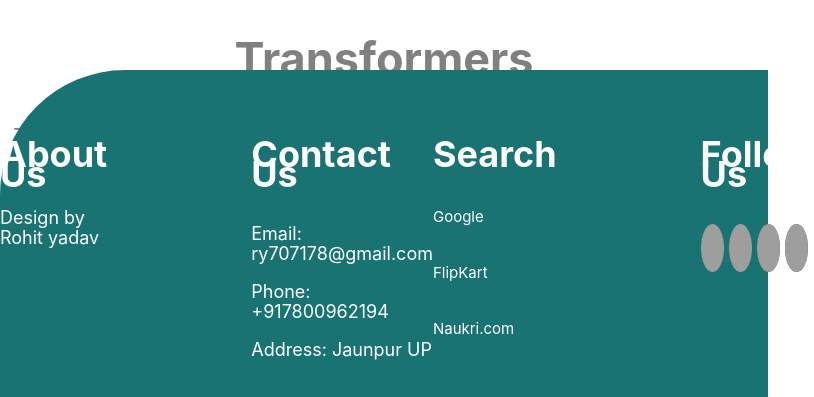
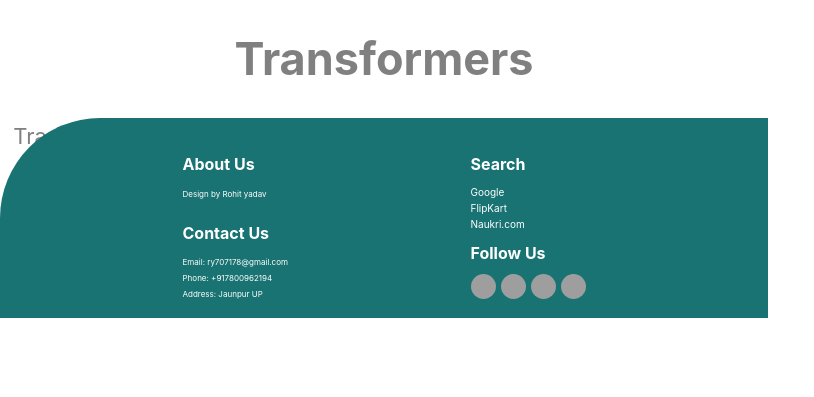
Before and after one commit to rohit-yadav-4099/react-Project, a React (Create React App) app: page / in a window 768 px wide. Shown: the part 7493-7890 px from the top of the page, 814 px wide, since content can reach past the window. After the commit the page ends 7811 px from the top, so only its background shows below. Built offline with nearby package versions, Linux system fonts and the light colour scheme; grey boxes are pictures that could not be loaded.

Commit message:
Update Media.css

```diff
--- a/src/Media.css
+++ b/src/Media.css
@@ -1,8 +1,6 @@
 
 
-/*-------------------MEDIA QUERRY ---------------------------
-
----------------------------------------------------*/
+/*-------------------MEDIA QUERRY  Mobile View ---------------------------*/
 
 @media (max-width: 750px) and (min-width:300px) {
 
@@ -11,6 +9,8 @@
 
 
     body {
+        padding: 0;
+        margin: 0;
         overflow-x: hidden;
         overflow-y: scroll;
     }
@@ -42,7 +42,7 @@
         font-size: 3em;
         position: absolute;
         left: 1.6em;
-        top: -2vh;
+        top: -1.5vh;
 
     }
 
@@ -249,9 +249,7 @@
         height: 20px;
     }
 
-    /*------------BOLLYWOOD ----------------------===============
-    ===============================================================
-    =========================================*/
+    /*------------BOLLYWOOD ----------------------===============*/
 
 
     .headingcompo {
@@ -366,7 +364,7 @@
         display: none;
     }
 
-    /*===========================NAVIGATE PAGE DESIGNE==============
+    /*===========================Dynamic PAGE DESIGNE==============
   ==================================================*/
 
     .detail {
@@ -431,9 +429,9 @@
   ========================================================*/
 
 @media (max-width: 1080px) and (min-width:750px) {
+
     /*---------HOME PAGE---------*/
 
-    /*-------Three images-----------*/
     body {
         overflow-x: hidden;
         overflow-y: scroll;
@@ -646,15 +644,39 @@
     }
 
     /*---------------------FOOTER DESIGN--------------------*/
-
-    .footerContainer{
-        margin-bottom: 2%;
+    .footerContainer {
+        height: 150px;
+        margin-top: 6em;
+        padding: 25px 0 25px;
+        border-top-left-radius: 100px;
+        font-size: 8px;
+        justify-content: space-evenly;
     }
 
-    /* div.navbar{
-        height: 100%;
-        width: 100%;
-    } */
+    .a{
+        display: flex;
+        font-size: 10px;
+    }
+
+    .footer2ndDiv{
+        gap: 0;
+        flex-direction: column;
+    }
+
+    .navcontact {
+        display: flex;
+        flex-direction: column;
+        line-height: 0.5%;
+        margin-top: 0%;
+    }
+
+    .navSocialmedia{
+        margin-top: 0%;
+    }
+    .navsicon{
+        width: 25px;
+        height: 25px;
+    }
 
     /*------------BOLLYWOOD ----------------------===============
     ===============================================================
```
